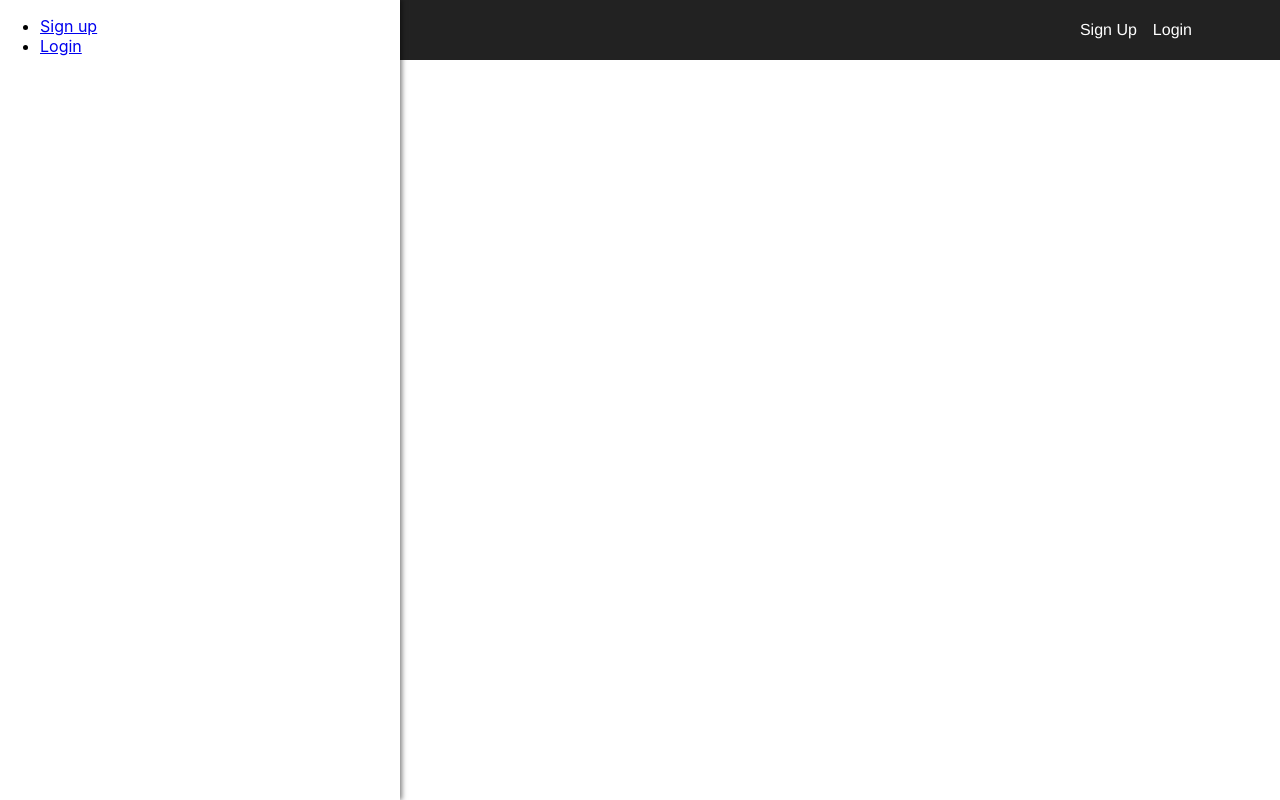
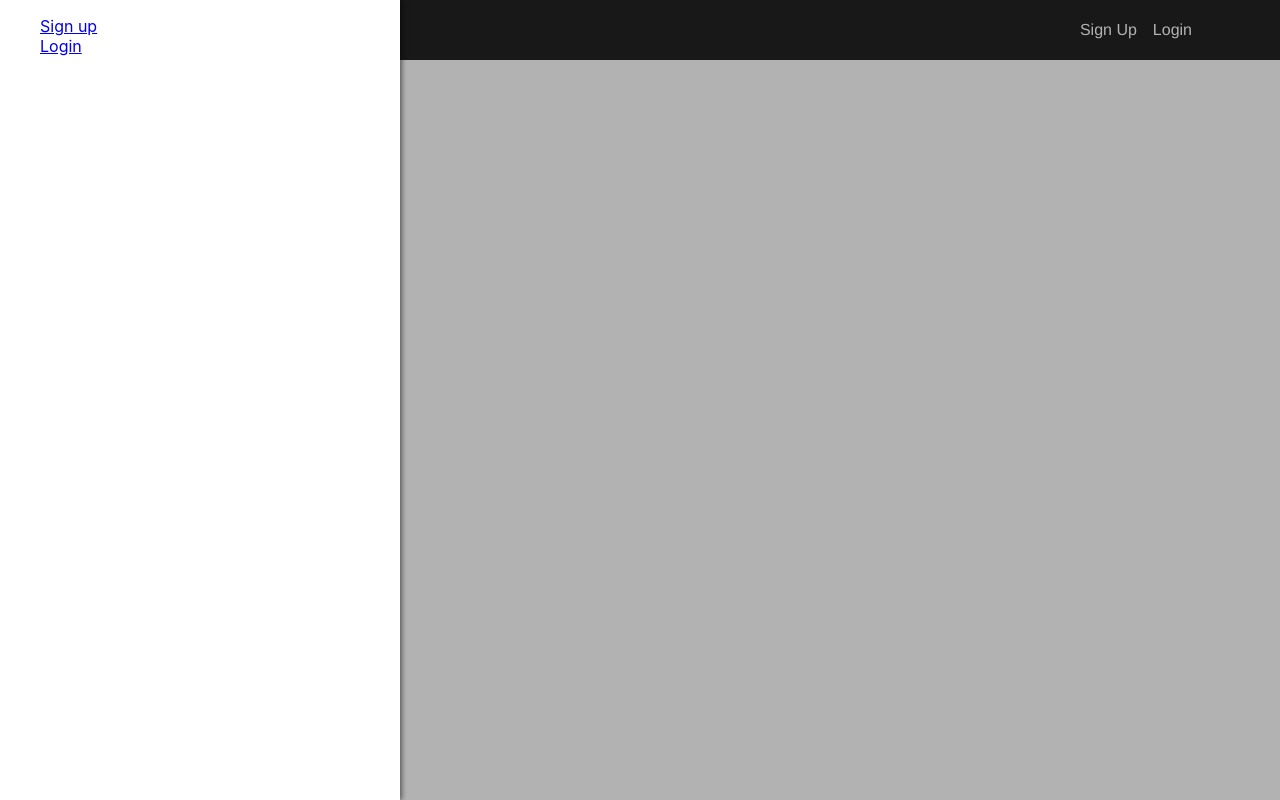
Before and after one commit to siccoo/jetcake-frontend, a React (Create React App) app: page / in a window 1280 px wide. Built offline with nearby package versions, Linux system fonts and the light colour scheme.

Commit message:
Updates on App.js, Backdrop.css & SideDrawer.css

```diff
--- a/src/App.js
+++ b/src/App.js
@@ -1,12 +1,14 @@
 import React from 'react';
 import Navbar from './components/Toolbar/Navbar';
 import SideDrawer  from './components/Toolbar/SideDrawer/SideDrawer';
+import Backdrop from './components/Backdrop/Backdrop';
 
 function App() {
   return (
     <div style={{height: '100%'}}>
       <Navbar />
       <SideDrawer />
+      <Backdrop />
     </div>
   );
 };
--- a/src/components/Backdrop/Backdrop.css
+++ b/src/components/Backdrop/Backdrop.css
@@ -2,6 +2,8 @@
     position: fixed;
     width: 100%;
     height: 100%;
+    top: 0;
+    left: 0;
     background: rgba(0, 0, 0, 0.3);
     z-index: 100;
 }
--- a/src/components/Toolbar/SideDrawer/SideDrawer.css
+++ b/src/components/Toolbar/SideDrawer/SideDrawer.css
@@ -5,5 +5,13 @@
     position: fixed;
     top: 0;
     left: 0;
-    width: 400px;
+    width: 70%;
+    max-width: 400px;
+    z-index: 200;
 }
+
+.side-drawer ul {
+    list-style: none;
+    display: flex;
+    flex-direction: column;
+}
```
